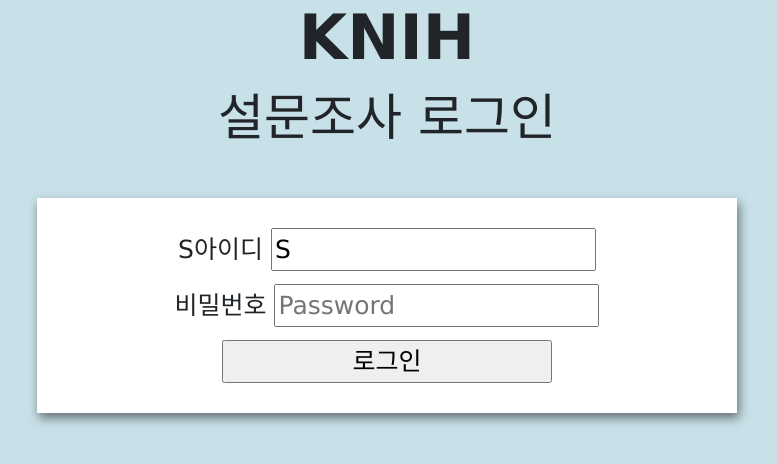
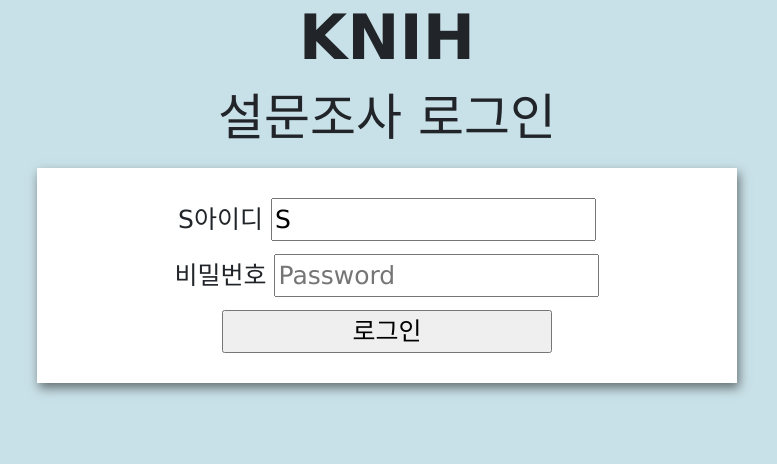
Before and after one commit to ubicomp-KNIH-proj/Beta_test1.0, a Flask app: page / in a window 1280 px wide. Shown: the top 464 px of the page, without its empty margins (253-1030 px from the left). Run offline with Flask 2, Linux system fonts and the light colour scheme; some libraries are stand-ins or nearby versions.

Commit message:
form margin 수정

```diff
--- a/Betatest_v0.3/static/style.css
+++ b/Betatest_v0.3/static/style.css
@@ -15,7 +15,7 @@
             background-color: #fff;
             max-width: 700px;
             /* width: 100%; */
-            margin: 50px auto;
+            margin: 20px auto;
             padding: 30px 20px;
             box-shadow: 2px 5px 10px rgba(0, 0, 0, 0.5);
         }
```
